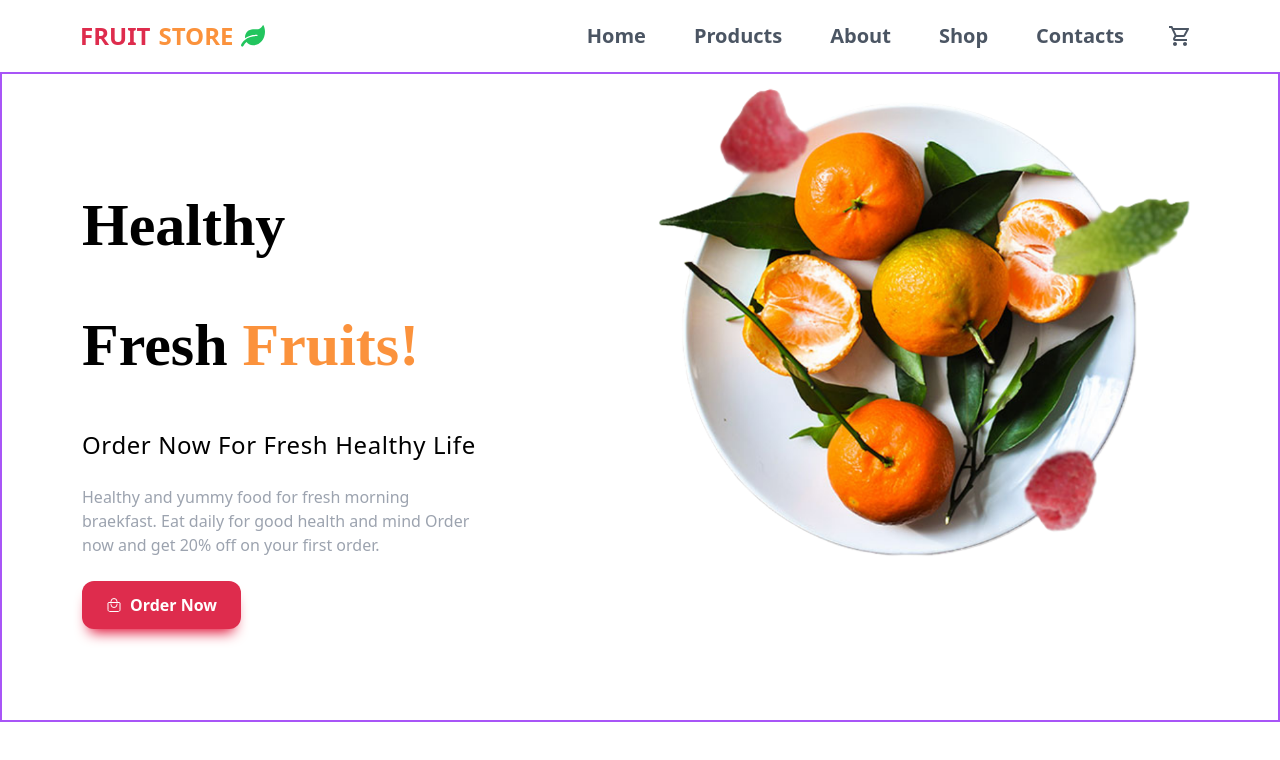
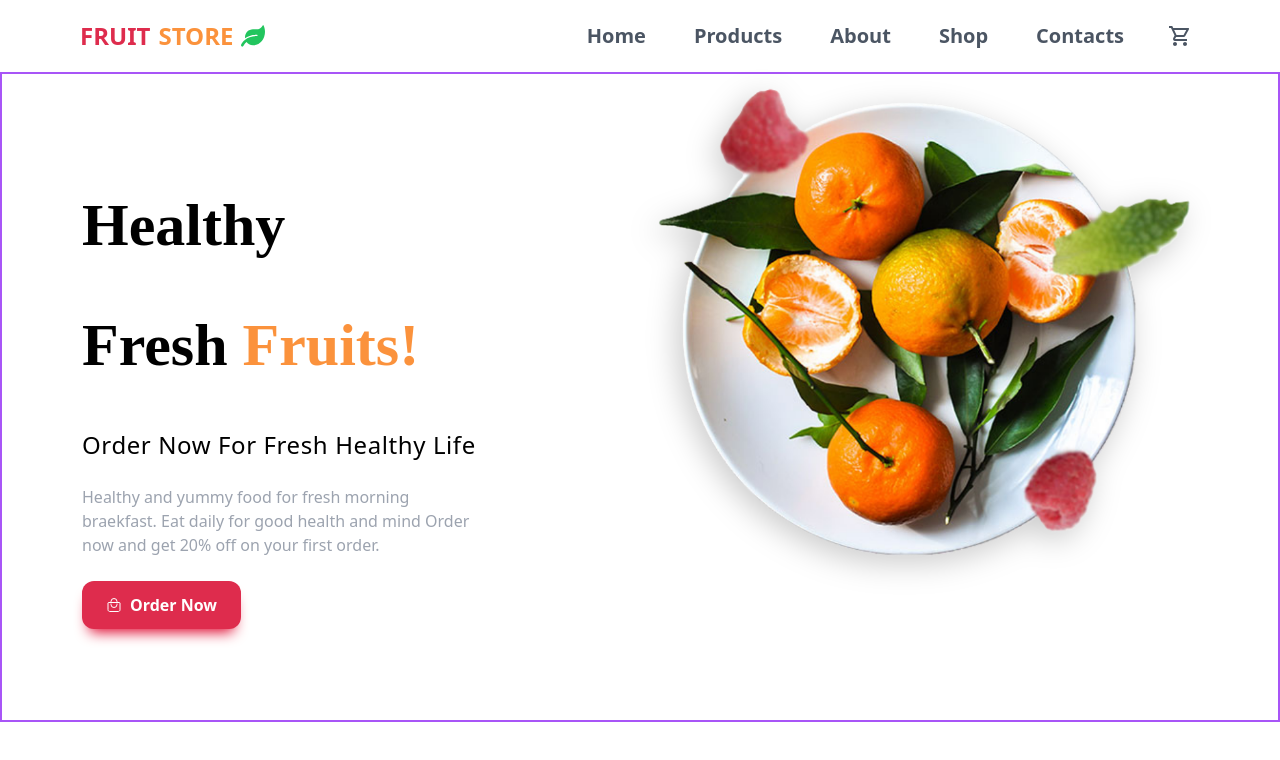
Before and after one commit to septianadip17/slicing-exercise-part5, a React (Vite) app: page / in a window 1280 px wide. Shown: the top 760 px of the page. Built offline with nearby package versions, Linux system fonts and the light colour scheme; a web font is replaced by a local one.

Commit message:
drop shadow

```diff
--- a/src/components/Hero/Hero.jsx
+++ b/src/components/Hero/Hero.jsx
@@ -37,7 +37,7 @@ const Hero = () => {
 
         {/* Hero Image */}
         <div>
-          <img src={HeroPng} alt="fruits on plate" className="w-[350px] md:w-[550px]" />
+          <img src={HeroPng} alt="fruits on plate" className="w-[350px] md:w-[550px] drop-shadow" />
         </div>
       </div>
     </section>
--- a/src/index.css
+++ b/src/index.css
@@ -5,7 +5,13 @@
 @tailwind utilities;
 
 @layer components {
-  .primary-btn{
+  .primary-btn {
     @apply bg-primary text-white font-semibold py-3 px-6 rounded-xl shadow-[0px_10px_14px_-7px_#de0029] hover:!scale-110 duration-300;
   }
 }
+
+@layer utilities {
+  .drop-shadow {
+    filter: drop-shadow(-6px 8px 15px rgba(0, 0, 0, 0.2));
+  }
+}
```
